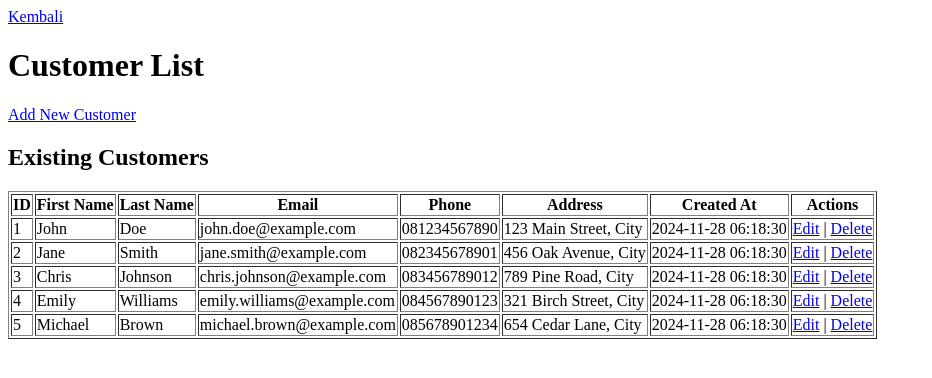
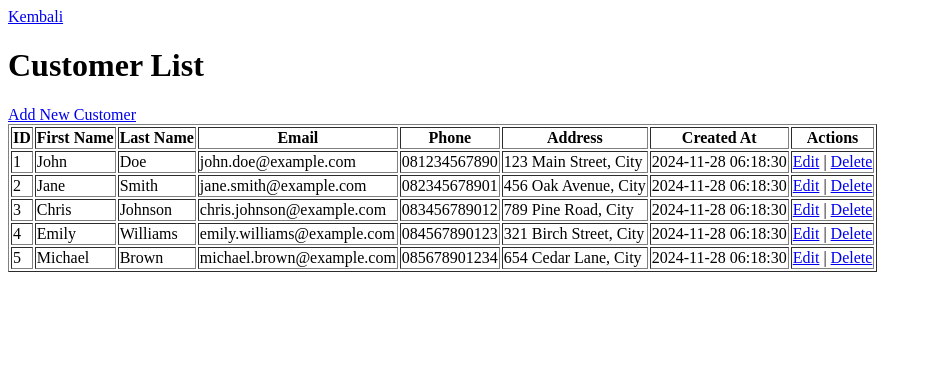
Before and after one commit to pusatilmu/workshop, a PHP site: page /customers/index.php in a window 1280 px wide. Shown: the top 378 px of the page, without its empty margins (0-932 px from the left). Run offline with PHP 8.4, Linux system fonts and the light colour scheme; data comes from the database, SQL or seed files in the repository.

Commit message:
Mengubah file: customers/index.php

```diff
--- a/customers/index.php
+++ b/customers/index.php
@@ -18,8 +18,6 @@ $result = $conn->query($sql);
   <h1>Customer List</h1>
 
   <a href="create.php">Add New Customer</a>
-
-  <h2>Existing Customers</h2>
   <table border="1">
     <thead>
       <tr>
```
